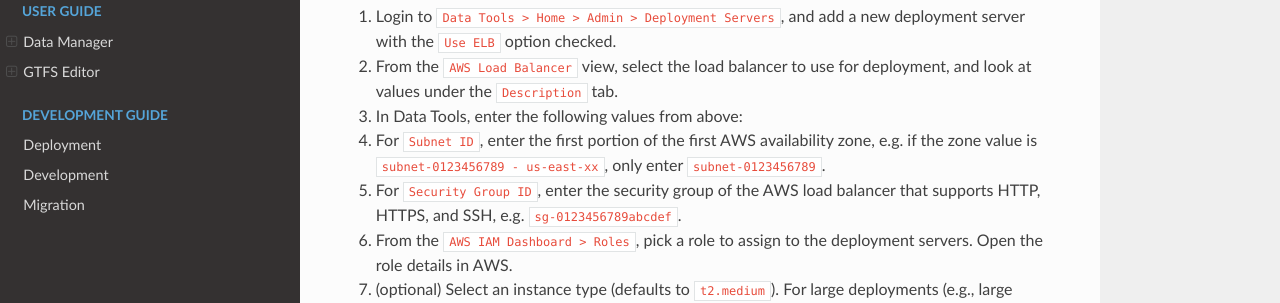
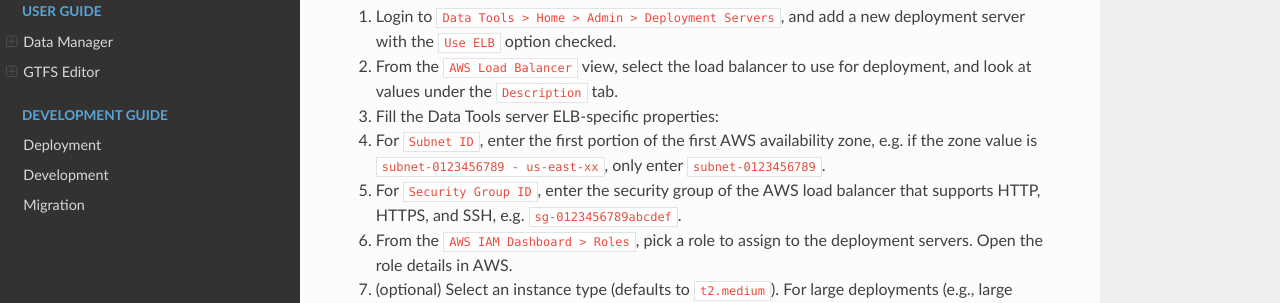
Before and after one commit to wtchen/datatools-ui, an MkDocs documentation site: the page built from docs/user/otp-deployment.md, in a window 1280 px wide and 900 px high, scrolled down 2371 px. Shown: the part 151-454 px from the top of the window. Built offline with MkDocs 1.6.1, drawn with Linux system fonts in a browser that asks for light colours; nearby versions of some CDN libraries; old or Windows-style settings are respelled for this version of MkDocs.

Commit message:
Two more tiny changes for now.

```diff
--- a/docs/user/otp-deployment.md
+++ b/docs/user/otp-deployment.md
@@ -77,7 +77,7 @@
 
 1. Login to `Data Tools > Home > Admin > Deployment Servers`, and add a new deployment server with the `Use ELB` option checked.
 2. From the `AWS Load Balancer` view, select the load balancer to use for deployment, and look at values under the `Description` tab.
-3. In Data Tools, enter the following values from above:
+3. Fill the Data Tools server ELB-specific properties:
 * For `Subnet ID`, enter the first portion of the first AWS availability zone, e.g. if the zone value is `subnet-0123456789 - us-east-xx`, only enter `subnet-0123456789`.
 * For `Security Group ID`, enter the security group of the AWS load balancer that supports HTTP, HTTPS, and SSH, e.g. `sg-0123456789abcdef`.
 4. From the `AWS IAM Dashboard > Roles`, pick a role to assign to the deployment servers. Open the role details in AWS.
```
